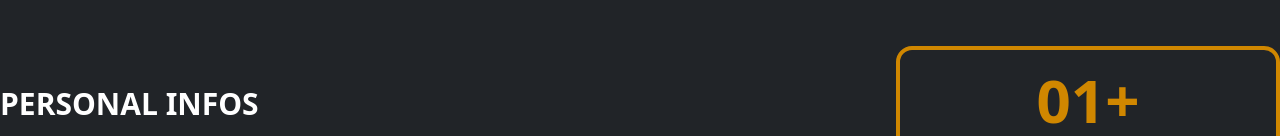
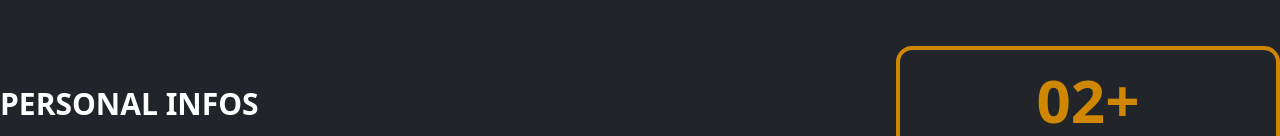
Before and after one commit to AnasAhmedFND/My-Portfolio, a React (Vite) app: page / in a window 1280 px wide. Shown: the part 816-952 px from the top of the page. Built offline with nearby package versions, Linux system fonts and the light colour scheme.

Commit message:
update experiance years

```diff
--- a/src/Components/About/About.jsx
+++ b/src/Components/About/About.jsx
@@ -77,7 +77,7 @@ const About = () => {
         <div className="flex md:flex-col gap-5  md:w-[30%] md:mt-0 mt-8 ">
 
           <div className="border-4 border-yellow-600 flex flex-col gap-5 w-full md:h-1/2 items-center rounded-2xl ">
-            <h3 className='text-6xl font-bold text-yellow-600 mt-5'>01+</h3>
+            <h3 className='text-6xl font-bold text-yellow-600 mt-5'>02+</h3>
             <p className='text-center'>YEARS OF EXPERIENCE</p>
           </div>
 
```
